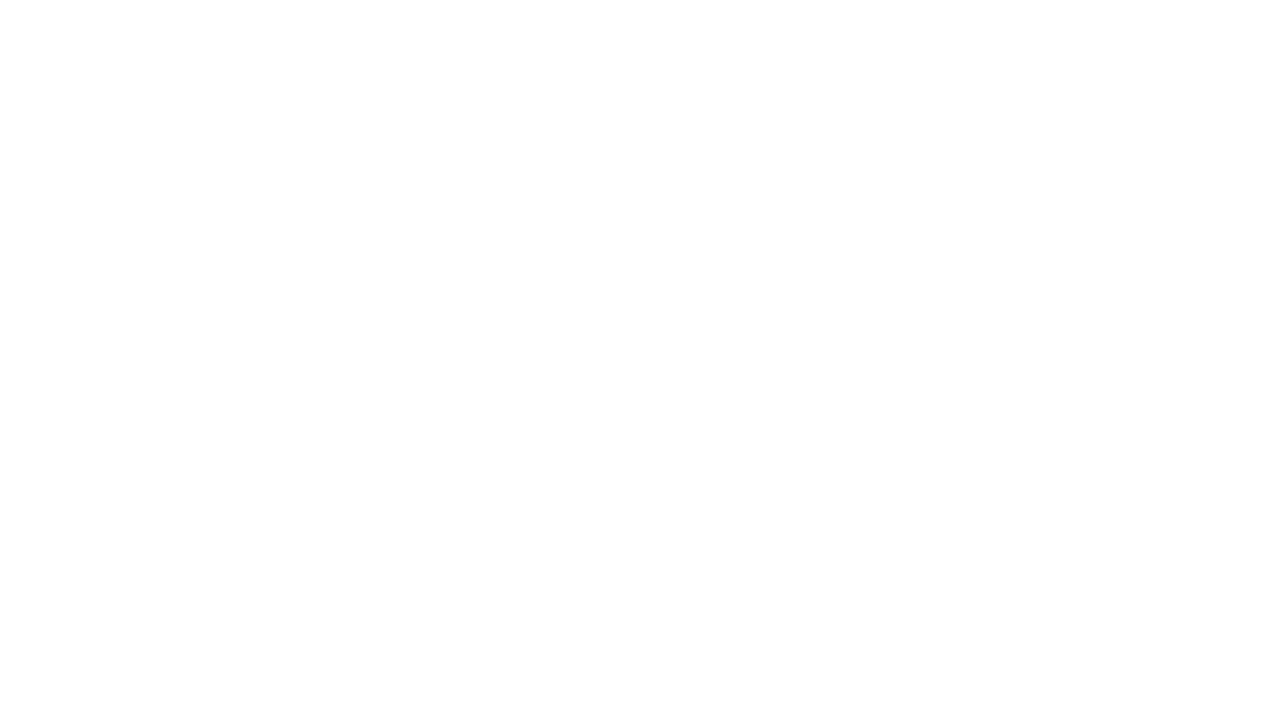
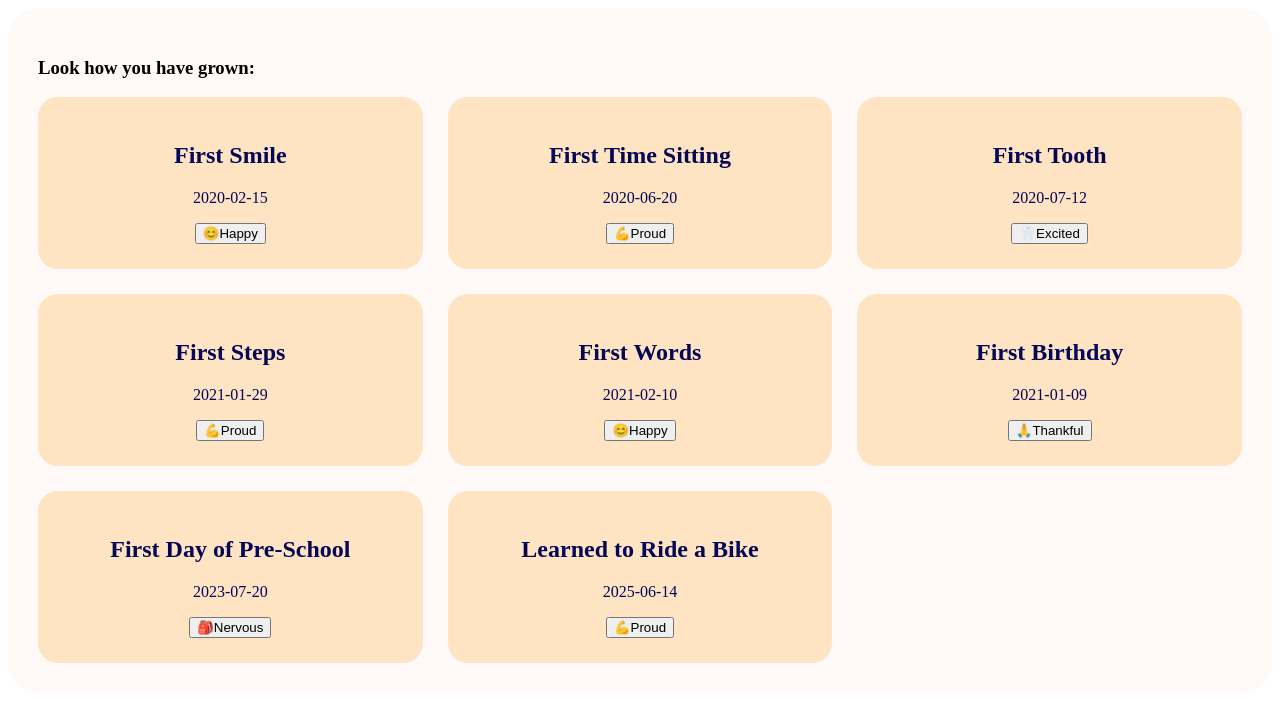
Before and after one commit to Maddy1611/unit1-final-project-Madhurima-R, a React (Vite) app: page /milestones in a window 1280 px wide. Before the commit this address had no page. Shown: the top 702 px of the page. Built offline with nearby package versions, Linux system fonts and the light colour scheme.

Commit message:
added milestone page and milestone css

```diff
--- a/src/App.jsx
+++ b/src/App.jsx
@@ -7,6 +7,7 @@ import AddPictures from './pages/AddPictures/AddPictures'
 import AddThoughts from './pages/AddThoughts/AddThoughts'
 import Pictures from './pages/Pictures/Pictures'
 import Thoughts from './pages/Thoughts/Thoughts'
+import Milestones from './pages/Milestones/Milestones'
 
 function App() {
   return (
@@ -17,6 +18,7 @@ function App() {
     <Route path="add-thoughts" element={<AddThoughts/>}/>
     <Route path="/pictures" element={<Pictures />}/>
     <Route path="/thoughts" element={<Thoughts />}/>
+    <Route path="/milestones" element={<Milestones />}/>
     </Routes>
   )
 }
--- a/src/components/Navigation/Navigation.jsx
+++ b/src/components/Navigation/Navigation.jsx
@@ -2,6 +2,8 @@ import React from 'react'
 import "./Navigation.css"
 import {Link} from 'react-router'
 import Pictures from '../../pages/Pictures/Pictures'
+import Thoughts from '../../pages/Thoughts/Thoughts'
+import Milestones from '../../pages/Milestones/Milestones'
 
 function Navigation() {
   return (
@@ -10,7 +12,7 @@ function Navigation() {
 <br/>
 <Link to ='/Thoughts'>Thoughts</Link>
 <br/>
-<a href='Milestones'>Milestones</a>
+<Link to ='/Milestones'>Milestones</Link>
 <br/>
 <a href='AboutUs'>About Us</a>
 <br/>
--- /dev/null
+++ b/src/pages/Milestones/Milestones.css
@@ -0,0 +1,25 @@
+
+.milestones{
+    background-color: #fffaf7;
+    padding: 30px;
+    border-radius: 30px;
+}
+
+.milestones-grid{
+    display: grid;
+    grid-template-columns: repeat(3, 1fr);
+    gap: 25px;
+}
+
+.milestone-card{
+    background-color: #ffe4c4;
+    border-radius: 20px;
+    text-align: center;
+    color: rgb(5, 5, 85);
+    padding: 25px;
+}
+
+.milestones-card:hover{
+    transform: translateY(-8px);
+    box-shadow: 0 20px 30px rgba(0,0,0,0.15);
+}
--- a/src/pages/Milestones/Milestones.jsx
+++ b/src/pages/Milestones/Milestones.jsx
@@ -1,9 +1,24 @@
 import React from 'react'
+import milestonesData from '../../mock-data/mockMilestone'
+import "./Milestones.css"
 
 function Milestones() {
   return (
-    <div>Milestones</div>
-  )
+    <div className='milestones'>
+      <h3>Look how you have grown:</h3>
+      <div className='milestones-grid'>
+        {milestonesData.map((milestone)=> (
+          <div className='milestone-card' key={milestone.id}>
+          <h2>{milestone.title}</h2>
+          <p>{milestone.date}</p>
+          <button className='feeling-button'>
+            {milestone.emoji}{milestone.feeling}
+          </button>
+          </div>
+        ))}
+      </div>
+    </div>
+  );
 }
 
 export default Milestones
```
